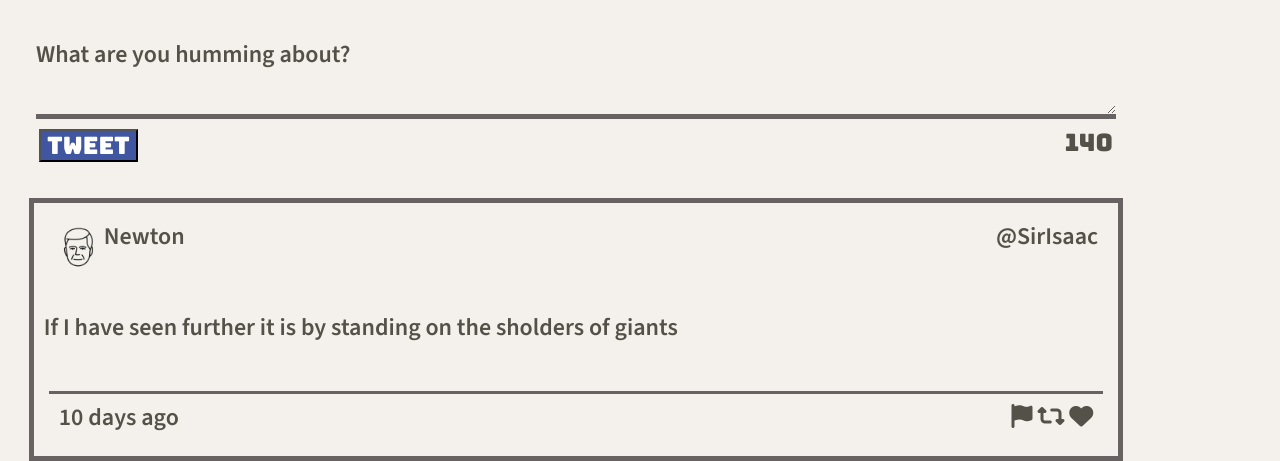
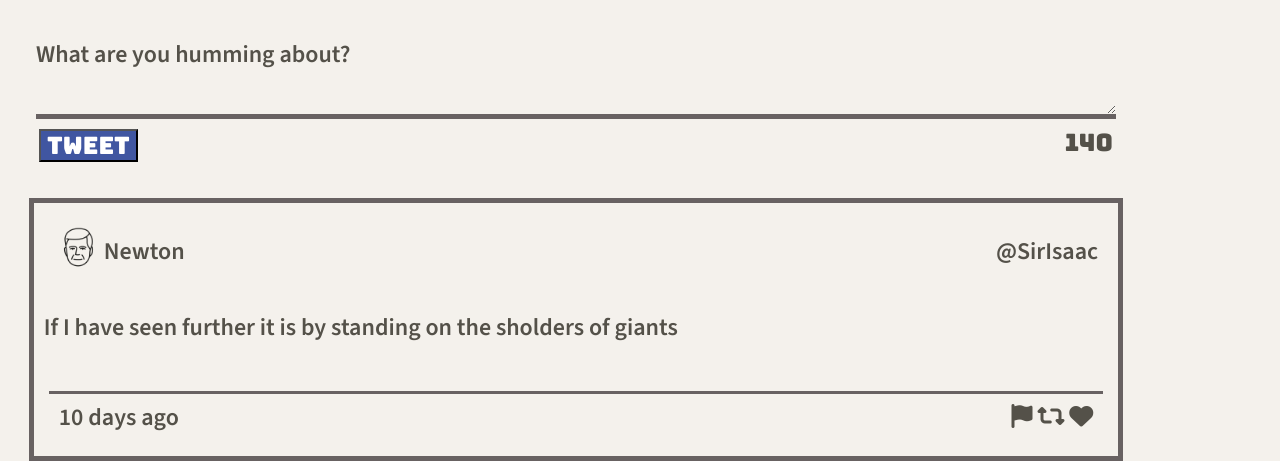
Before and after one commit to mosszion/Teweeter, a website: page public/index.html in a window 1280 px wide. Shown: the part 696-1157 px from the top of the page. Drawn offline with nearby package versions, Linux system fonts and the light colour scheme.

Commit message:
added somemore modifications

```diff
--- a/public/styles/tweet.css
+++ b/public/styles/tweet.css
@@ -15,12 +15,14 @@ article.tweet header {
   display: flex;
   flex-direction: row;
   justify-content: space-between;
+  align-items: center;
   padding: 10px;
 }
 .name-head {
   display:flex;
-  justify-content: center;
+
   flex-direction: row;
+  align-items: center;
 }
 article.tweet footer {
   display: flex;
@@ -36,7 +38,7 @@ article.tweet footer {
 }
 .line {
   border-bottom: 3px solid rgb(104, 98, 98);
-  padding-bottom: 12px;
+
   padding: 10px;
 }
 .tweet:hover .icons {
```
